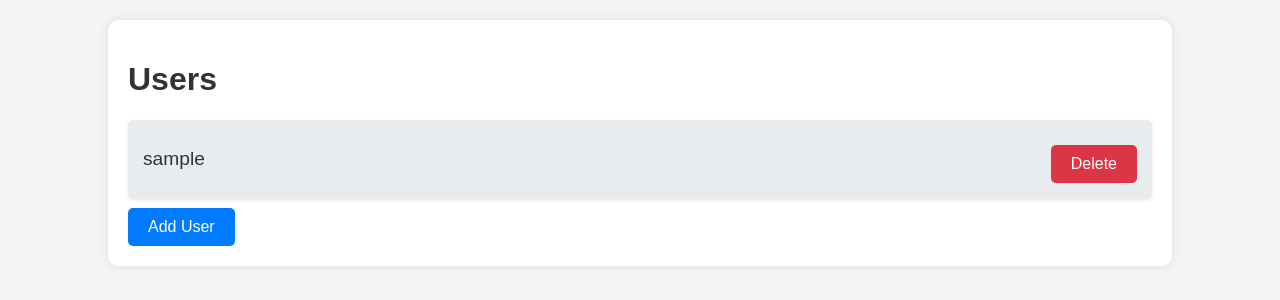
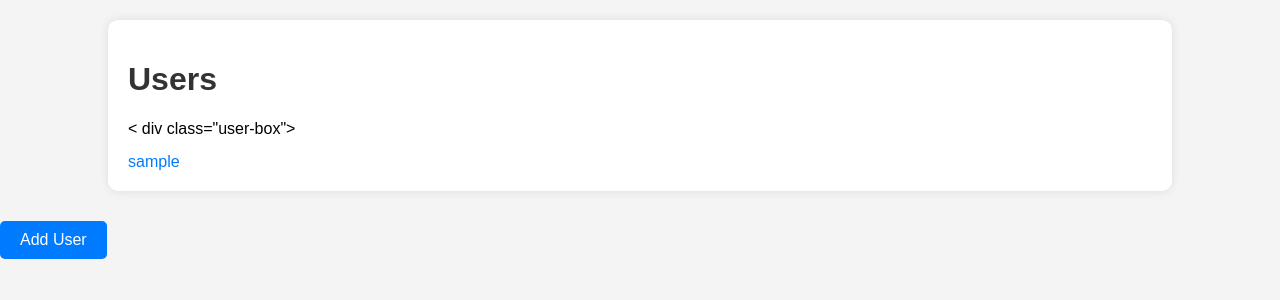
Before and after one commit to adim93d/moviweb_app, a Python web app: template templates/users.html in a window 1280 px wide. Shown: the top 300 px of the page. Run offline with Jinja, Linux system fonts and the light colour scheme; the template is opened without the code that fills it: most values are stand-ins (such as "Sample title", 1, 10 or a date in 2020).

Commit message:
Updated: users.html

```diff
--- a/datamanager/SQLiteDataManager.py
+++ b/SQLiteDataManager.py
@@ -5,13 +5,13 @@ from sqlalchemy import Column, Integer, String, Float, ForeignKey
 from sqlalchemy.orm import relationship
 
 # Initialize the Flask app and SQLAlchemy globally
-app = Flask(__name__)
+app = Flask(__name__, template_folder='templates')
 db = SQLAlchemy()
 
 class SQLiteDataManager(DataManagerInterface):
     def __init__(self, db_file_name: str):
         self.app = app  # Use the global Flask app
-        self.app.config['SQLALCHEMY_DATABASE_URI'] = f'sqlite:///../data/{db_file_name}'
+        self.app.config['SQLALCHEMY_DATABASE_URI'] = f'sqlite:///{db_file_name}'
         self.app.config['SQLALCHEMY_TRACK_MODIFICATIONS'] = False
         db.init_app(self.app)  # Initialize SQLAlchemy with the Flask app
 
--- a/templates/users.html
+++ b/templates/users.html
@@ -9,12 +9,9 @@
     <div class="container">
         <h1>Users</h1>
         <div class="user-list">
-            {% for user_id, username in users.items() %}
-            <div class="user-box">
-                <a href="/users/{{user_id}}">{{ username }}</a>
-                <form action="{{ url_for('delete_user', user_id=user_id) }}" method="post" style="display:inline;">
-                    <button type="submit" class="btn btn-danger">Delete</button>
-                </form>
+            {% for user in users %}
+<           div class="user-box">
+                <a href="/users/{{ user.user_id }}">{{ user.username }}</a>
             </div>
             {% endfor %}
         </div>
```
Also changed, not shown: app.py (+4 -3 lines).
